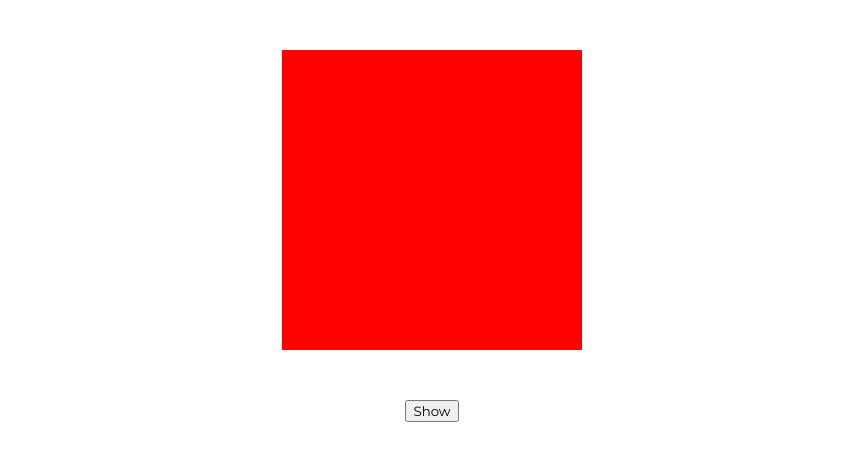
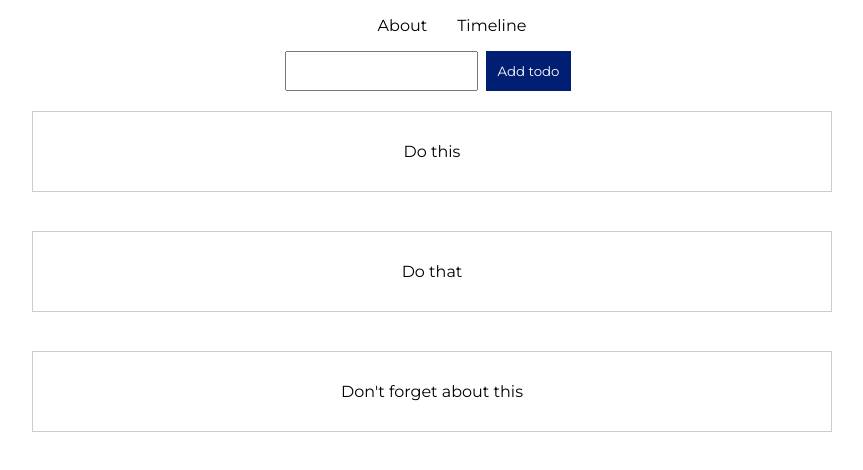
Before and after one commit to aleksandarrusev/animated-user-interfaces-with-react, a React (Create React App) app: page /timeline in a window 1280 px wide. Shown: the top 470 px of the page, without its empty margins (208-1071 px from the left). Built offline with nearby package versions, Linux system fonts and the light colour scheme.

Commit message:
added react-router, created Modal and and the List components, separated the Header in a separated component

```diff
--- a/package.json
+++ b/package.json
@@ -6,6 +6,7 @@
     "animejs": "^3.1.0",
     "react": "^16.10.2",
     "react-dom": "^16.10.2",
+    "react-router-dom": "^5.1.2",
     "react-scripts": "3.2.0",
     "react-transition-group": "^4.3.0"
   },
--- a/src/App.css
+++ b/src/App.css
@@ -5,45 +5,3 @@
     margin: 0 auto;
     flex-direction: column;
 }
-
-.box-container {
-    width: 400px;
-    height: 400px;
-    display: flex;
-    align-items: center;
-    justify-content: center;
-}
-
-.box {
-    width: 300px;
-    height: 300px;
-    background-color: red;
-}
-
-.btn-container {
-    width: 100%;
-    display: flex;
-    justify-content: center;
-}
-
-.my-node-enter {
-    opacity: 0;
-    transform: translateX(-300px);
-}
-
-.my-node-enter-active {
-    opacity: 1;
-    transition: all 400ms;
-    transform: translateX(0);
-}
-
-.my-node-exit {
-    opacity: 1;
-}
-
-.my-node-exit-active {
-    opacity: 0;
-    transition: all 400ms;
-    transform: translateX(300px);
-
-}
--- a/src/App.js
+++ b/src/App.js
@@ -1,44 +1,27 @@
-import React, {useState, useEffect} from "react";
+import React from "react";
 import "./App.css";
-import {CSSTransition, Transition} from "react-transition-group";
-import anime from "animejs";
+import Header from "./components/Header/Header";
+import {Route, Switch, BrowserRouter} from "react-router-dom";
+import Home from "./pages/Home/Home";
+import List from "./pages/List/List";
 
-function App() {
-    const [visible, setVisible] = useState(false);
-
-    useEffect(() => {
-        setVisible(true);
-    }, []);
+const App = () => {
 
     return (
-        <div className="app">
-            <div className="box-container">
-                <Transition
-                    in={visible}
-                    mountOnEnter
-                    unmountOnExit
-                    timeout={400}
-                    addEndListener={(node, done) => {
-                        const tl = anime.timeline({
-                            complete: done,
-                            duration: 800,
-                            easing: visible ? 'easeInExpo' : 'easeOutExpo',
-                            targets: node,
-                        });
-                        tl.add({
-                            translateX: visible ? [-300, 0] : [0, 300],
-                            opacity: visible ? [0, 1] : [1, 0],
-                            maxHeight: visible ? [0, '100%'] : ['100%', 0],
-                        })
-                    }}
-                >
-                    <div className="box"/>
-                </Transition>
+        <BrowserRouter>
+            <div className="app">
+                <Header/>
+                <Switch>
+                    <Route exact path="/">
+                        <Home/>
+                    </Route>
+                    <Route path="/timeline">
+                        <List/>
+                    </Route>
+                </Switch>
             </div>
-            <div className="btn-container">
-                <button onClick={() => setVisible(!visible)}>Show</button>
-            </div>
-        </div>
+        </BrowserRouter>
+
     );
 }
 
--- /dev/null
+++ b/src/components/Header/Header.css
@@ -0,0 +1,8 @@
+.menu {
+    list-style-type:none;
+    display:flex;
+}
+
+.menu li {
+    padding:0 15px;
+}
--- /dev/null
+++ b/src/components/Header/Header.js
@@ -0,0 +1,18 @@
+import React from "react";
+import "./Header.css";
+import {Link} from "react-router-dom";
+
+const Header = () => {
+    return <header>
+            <ul className="menu">
+                <li>
+                    <Link to="/">About</Link>
+                </li>
+                <li>
+                    <Link to="/timeline">Timeline</Link>
+                </li>
+            </ul>
+    </header>
+};
+
+export default Header;
--- /dev/null
+++ b/src/components/Modal/Modal.css
@@ -0,0 +1,20 @@
+.modal-overlay {
+    position:absolute;
+    top:0;
+    bottom:0;
+    left:0;
+    right:0;
+    height:100%;
+    width:100%;
+    background: rgba(0,0,0,0.7);
+    display:flex;
+    justify-content:center;
+    align-items:center;
+    overflow:hidden;
+}
+
+.modal-overlay .modal {
+    background-color:#fff;
+    width:200px;
+    height:350px;
+}
--- /dev/null
+++ b/src/components/Modal/Modal.js
@@ -0,0 +1,22 @@
+import React from "react";
+import ReactDOM from 'react-dom';
+import "./Modal.css";
+
+const modalRoot = document.querySelector('#modal-root');
+
+const Modal = ({open, closeModal}) => {
+
+    const handleClick = (e) => {
+        if (e.target.id === 'modal-overlay') {
+            closeModal();
+        }
+    };
+
+    const modal = open ? <div className="modal-overlay" id="modal-overlay" onClick={handleClick}>
+        <div className="modal"></div>
+    </div> : null;
+
+    return ReactDOM.createPortal(modal, modalRoot);
+};
+
+export default Modal;
--- /dev/null
+++ b/src/pages/Home/Home.css
@@ -0,0 +1,65 @@
+.box-container {
+    width: 400px;
+    height: 400px;
+    display: flex;
+    align-items: center;
+    justify-content: center;
+}
+
+.box {
+    width: 300px;
+    height: 300px;
+    background-color: red;
+}
+
+.btn-container {
+    width: 100%;
+    display: flex;
+    justify-content: center;
+}
+
+.my-node-enter {
+    opacity: 0;
+    transform: translateX(-300px);
+}
+
+.my-node-enter-active {
+    opacity: 1;
+    transition: all 400ms;
+    transform: translateX(0);
+}
+
+.my-node-exit {
+    opacity: 1;
+}
+
+.my-node-exit-active {
+    opacity: 0;
+    transition: all 400ms;
+    transform: translateX(300px);
+}
+
+.modal-enter .modal {
+    opacity: 0;
+    transform: translateY(200px);
+}
+
+.modal-enter-active .modal {
+    opacity: 1;
+    transform: translateY(0px);
+    transition: all 500ms;
+}
+
+.modal-exit .modal {
+    opacity: 1;
+}
+
+.modal-exit-active .modal {
+    opacity: 0;
+    transform: translateY(200px);
+    transition: all 500ms;
+}
+.modal-exit-active {
+    opacity:0;
+    transition: all 500ms;
+}
--- /dev/null
+++ b/src/pages/Home/Home.js
@@ -0,0 +1,53 @@
+import React, {useState, useEffect} from "react";
+import {CSSTransition, Transition} from "react-transition-group";
+import anime from "animejs";
+import './Home.css';
+import Modal from "../../components/Modal/Modal";
+import Button from "../../components/Button/Button";
+
+const Home = () => {
+    const [visible, setVisible] = useState(false);
+    const [modalVisible, setModalVisible] = useState(false);
+
+    useEffect(() => {
+        setVisible(true);
+    }, []);
+
+    return <>
+        <div className="box-container">
+            <Transition
+                in={visible}
+                mountOnEnter
+                unmountOnExit
+                timeout={400}
+                addEndListener={(node, done) => {
+                    anime({
+                        complete: done,
+                        duration: 800,
+                        easing: visible ? 'easeInExpo' : 'easeOutExpo',
+                        targets: node,
+                        translateX: visible ? [-300, 0] : [0, 300],
+                        opacity: visible ? [0, 1] : [1, 0],
+                        maxHeight: visible ? [0, '100%'] : ['100%', 0],
+                    });
+                }}
+            >
+                <div className="box"/>
+            </Transition>
+        </div>
+        <div className="btn-container">
+            <Button onClick={() => setVisible(!visible)}>Start animation</Button>
+            <Button onClick={() => setModalVisible(true)}>Open modal</Button>
+        </div>
+        <CSSTransition
+            in={modalVisible}
+            timeout={500}
+            classNames="modal"
+            unmountOnExit
+        >
+            <Modal open={true} closeModal={() => setModalVisible(false)}/>
+        </CSSTransition>
+    </>
+};
+
+export default Home;
--- /dev/null
+++ b/src/pages/List/List.css
@@ -0,0 +1,53 @@
+.list {
+    display: flex;
+    width:100%;
+    flex-direction:column;
+    align-items:center;
+}
+
+.list-card-wrapper {
+    width:100%;
+    overflow:hidden;
+    max-height:120px;
+    display:flex;
+    justify-content:center;
+}
+
+.list-card {
+    transition: all 1s;
+    width: 98%;
+    cursor:pointer;
+    height:100%;
+    border: 1px solid #ccc;
+    margin:20px 0;
+    padding:30px 0;
+    overflow:hidden;
+    justify-content: center;
+    align-items: center;
+    flex-grow: 1;
+    display:flex;
+}
+
+.list-card-enter {
+    opacity:0;
+    max-height: 0;
+}
+
+.list-card-enter-active {
+    transition: max-height 500ms ease-in, opacity 300ms ease-in;
+    opacity:1;
+    max-height: 120px;
+}
+
+.list-card-exit {
+    opacity:1;
+}
+
+.list-card-exit-active {
+    opacity:0;
+    transition: max-height 500ms ease-in-out, opacity 300ms linear;
+    max-height: 0;
+}
+.list-card-exit-active span{
+    text-decoration:line-through;
+}
--- /dev/null
+++ b/src/pages/List/List.js
@@ -0,0 +1,41 @@
+import React, {useState} from "react";
+import './List.css';
+import {CSSTransition, TransitionGroup} from "react-transition-group";
+import Form from "../../components/Form/Form";
+
+const List = () => {
+    const [list, setList] = useState([
+        {name: 'Do this'},
+        {name: 'Do that'},
+        {name: 'Don\'t forget about this'},
+    ]);
+
+    const addToList = (item) => {
+        setList([item, ...list,])
+    };
+
+    const removeFromList = (index) => {
+        const newList = list.filter((item, i) => index !== i);
+        setList(newList);
+    };
+
+    return <TransitionGroup className="list">
+        <Form submitTodo={addToList}/>
+        {list.map((item, index) =>
+            <CSSTransition
+                key={item.name}
+                timeout={500}
+                classNames="list-card"
+                unmountOnExit
+            >
+                <div className="list-card-wrapper">
+                    <div className="list-card" onClick={() => removeFromList(index)}>
+                        <span>{item.name}</span>
+                    </div>
+                </div>
+            </CSSTransition>
+        )}
+    </TransitionGroup>
+};
+
+export default List;
```
Also changed, not shown: 1 other file (tests, documents, lock files or other folders).
